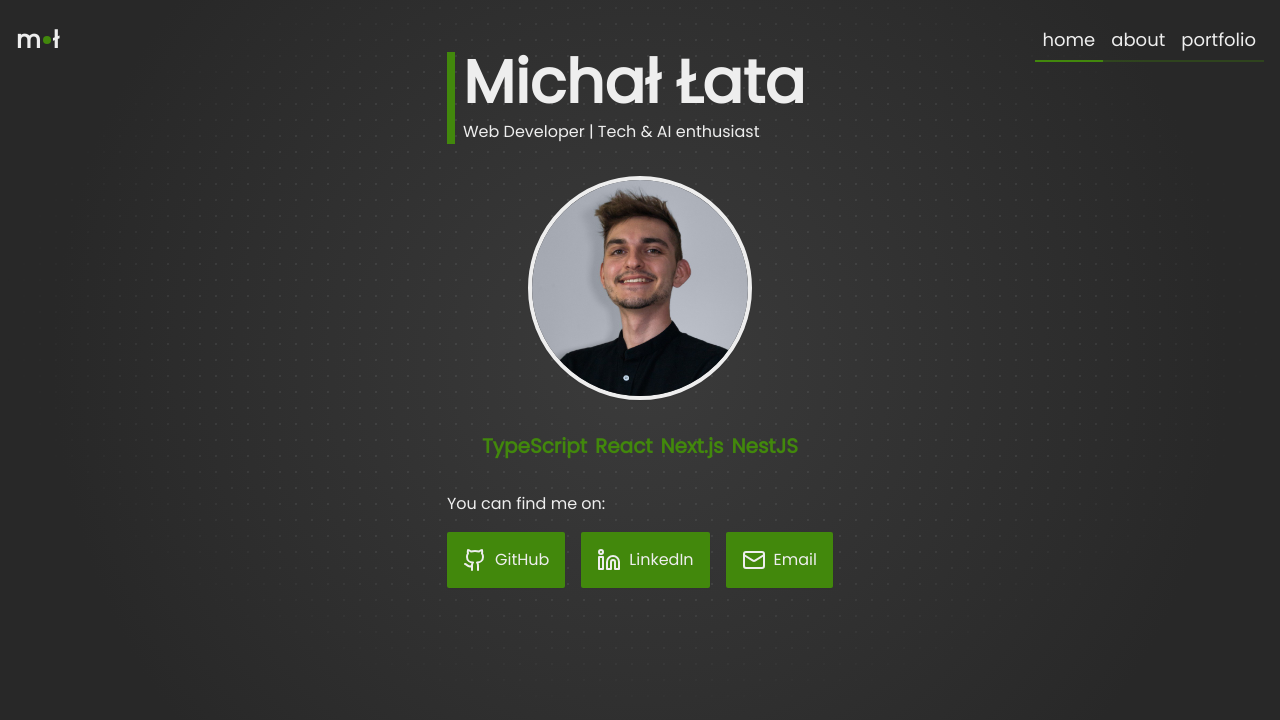
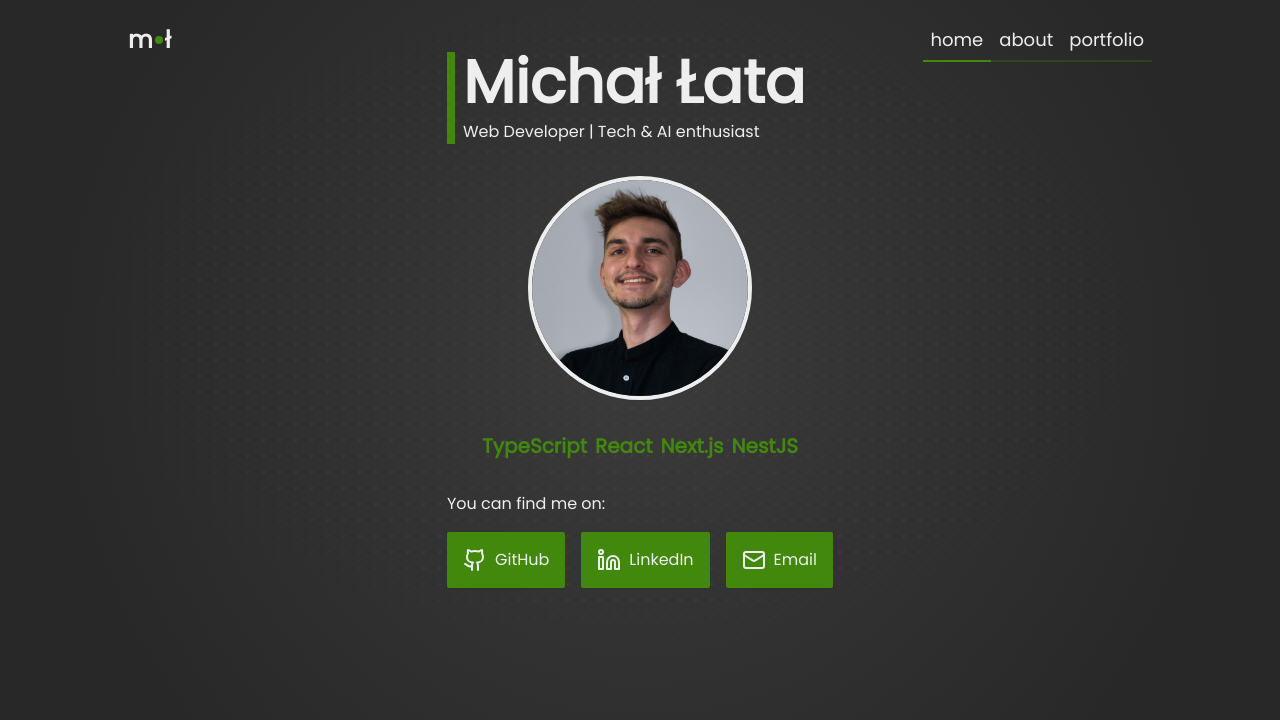
Before and after one commit to mikepatch/whatacode, a Next.js app: page / in a window 1280 px wide. Shown: the top 720 px of the page. Built offline with nearby package versions, Linux system fonts and the light colour scheme.

Commit message:
patch: Update Navigation styles

```diff
--- a/src/components/navigation/NavDesktop.tsx
+++ b/src/components/navigation/NavDesktop.tsx
@@ -3,7 +3,7 @@ import { NAV_ITEMS } from "@/constants";
 
 export const NavDesktop = () => {
 	return (
-		<ul className="container relative z-50 mx-auto hidden justify-end text-lg sm:flex">
+		<ul className="relative z-50 hidden justify-end text-lg sm:flex">
 			{NAV_ITEMS.map((item) => (
 				<li key={item.href}>
 					<ActiveLink
--- a/src/components/navigation/Navigation.tsx
+++ b/src/components/navigation/Navigation.tsx
@@ -37,7 +37,7 @@ export const Navigation = () => {
 					},
 				)}
 			/>
-			<nav className="container mx-auto flex items-center justify-between">
+			<nav className="container mx-auto flex max-w-5xl items-center justify-between">
 				<Link href="/" className="flex gap-0.5 transition-all hover:gap-1">
 					<p className="text-2xl font-bold">m</p>
 					<div className="aspect-square h-2 self-center rounded-full bg-primary" />
```
